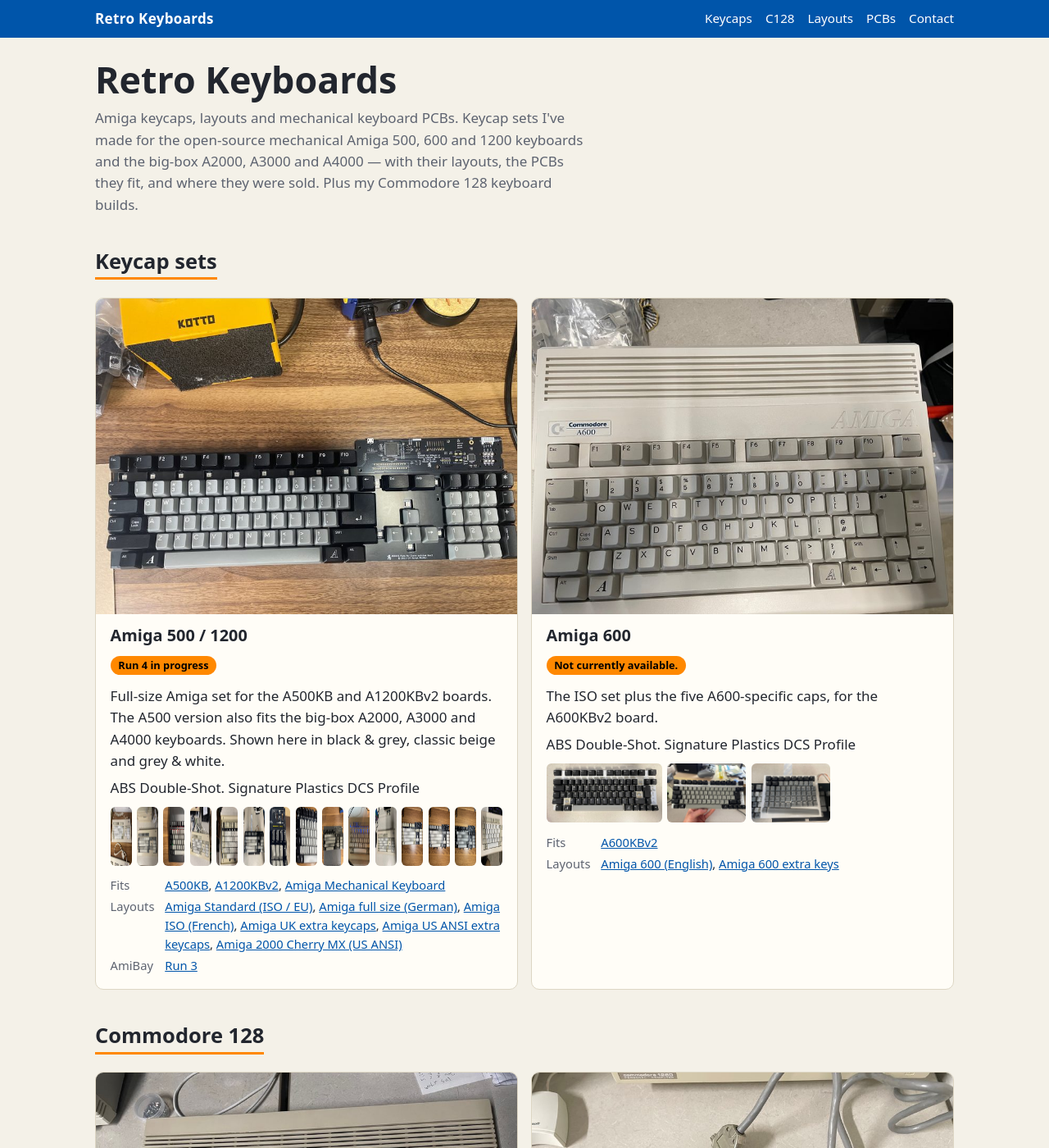
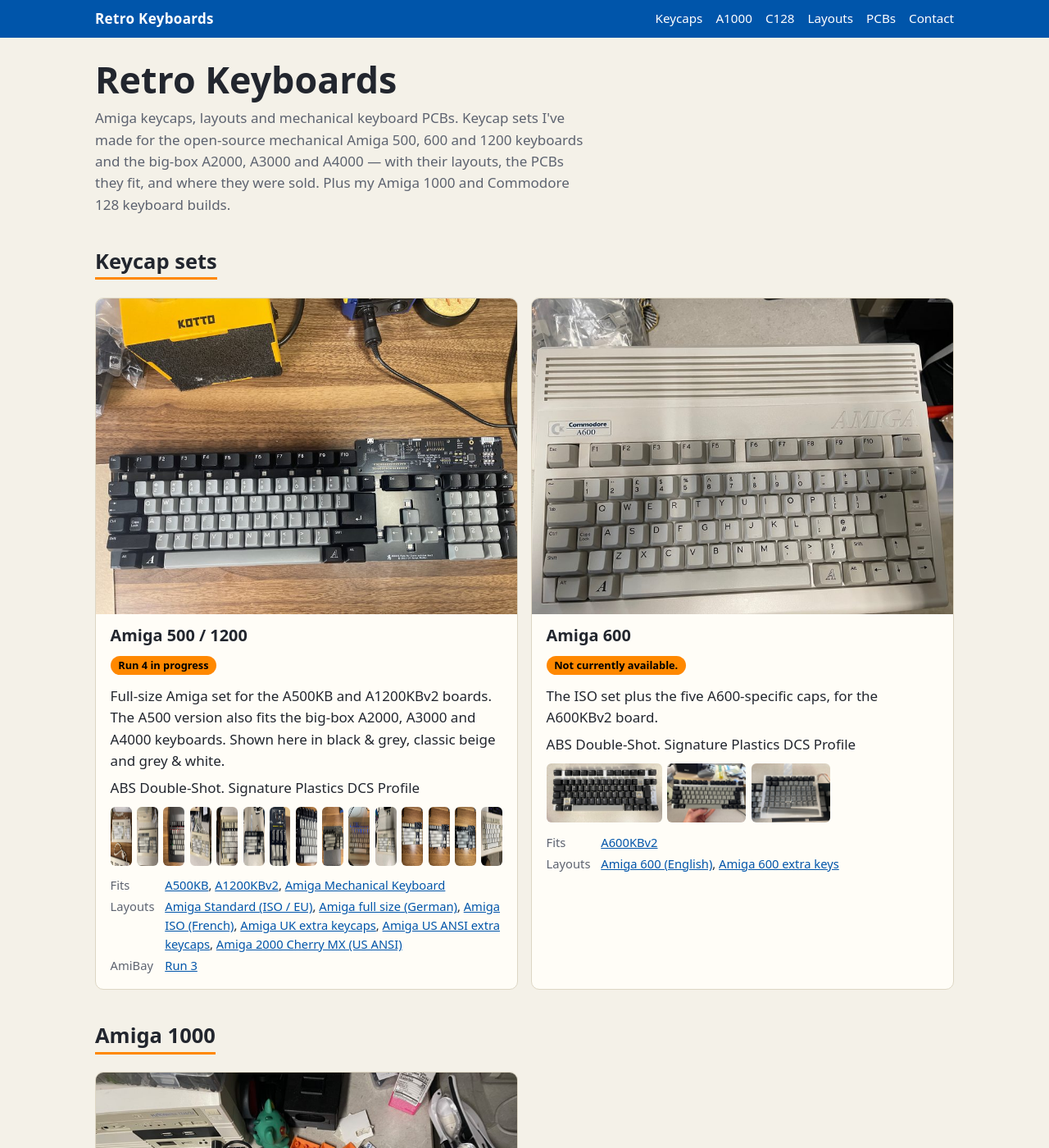
Before and after one commit to steveed/keyboards, a Jekyll site: the page built from index.html, in a window 1280 px wide and 1400 px high. Shown: the whole window at 82% size. Built offline with Jekyll 4.4.1, drawn with Linux system fonts in a browser that asks for light colours; some of the changed text lies outside the part shown.

Commit message:
add the a1000 v2 replacement keyboard prototype.

```diff
--- a/_layouts/default.html
+++ b/_layouts/default.html
@@ -16,6 +16,7 @@
       <a class="brand" href="{{ '/' | relative_url }}">{{ site.title }}</a>
       <nav>
         <a href="#keycaps">Keycaps</a>
+        <a href="#a1000">A1000</a>
         <a href="#c128">C128</a>
         <a href="#layouts">Layouts</a>
         <a href="#pcbs">PCBs</a>
--- a/index.html
+++ b/index.html
@@ -9,7 +9,7 @@
   <h1>{{ site.title }}</h1>
   <p>{{ site.tagline }}. Keycap sets I've made for the open-source mechanical
     Amiga 500, 600 and 1200 keyboards and the big-box A2000, A3000 and A4000 — with their layouts, the PCBs they fit,
-    and where they were sold. Plus my Commodore 128 keyboard builds.</p>
+    and where they were sold. Plus my Amiga 1000 and Commodore 128 keyboard builds.</p>
 </section>
 
 <section id="keycaps">
@@ -57,6 +57,13 @@
   </div>
 </section>
 
+<section id="a1000">
+  <h2>Amiga 1000</h2>
+  <div class="cards sets">
+  {% include build-cards.html items=site.data.a1000 %}
+  </div>
+</section>
+
 <section id="c128">
   <h2>Commodore 128</h2>
   <div class="cards sets">
--- a/kiosk.html
+++ b/kiosk.html
@@ -62,7 +62,8 @@
         </figcaption>
       </figure>
       {% endfor %}{% endfor %}
-      {% for item in site.data.c128 %}{% for p in item.photos %}
+      {% assign builds = site.data.a1000 | concat: site.data.c128 %}
+      {% for item in builds %}{% for p in item.photos %}
       <figure class="slide">
         <img class="fill" src="{{ img }}{{ p }}.jpg" alt="">
         <img src="{{ img }}{{ p }}.jpg" alt="">
--- a/scripts/photos.yml
+++ b/scripts/photos.yml
@@ -32,3 +32,7 @@
 IMG_5942.jpeg: c128d-printed-case
 IMG_5955.jpeg: c128d-case-steel-plate
 DSC_0165.JPG: c128-aluminium-plate
+
+IMG_5997.jpeg: a1000-v2-prototype
+IMG_5998.jpeg: a1000-v2-pcb
+IMG_5999.jpeg: a1000-v2-plate
```
Also changed, not shown: _data/a1000.yml (added, +16 -0 lines), assets/img/keycaps/a1000-v2-pcb-sm.jpg (added), assets/img/keycaps/a1000-v2-pcb.jpg (added), assets/img/keycaps/a1000-v2-plate-sm.jpg (added), assets/img/keycaps/a1000-v2-plate.jpg (added), assets/img/keycaps/a1000-v2-prototype-sm.jpg (added), assets/img/keycaps/a1000-v2-prototype.jpg (added).
